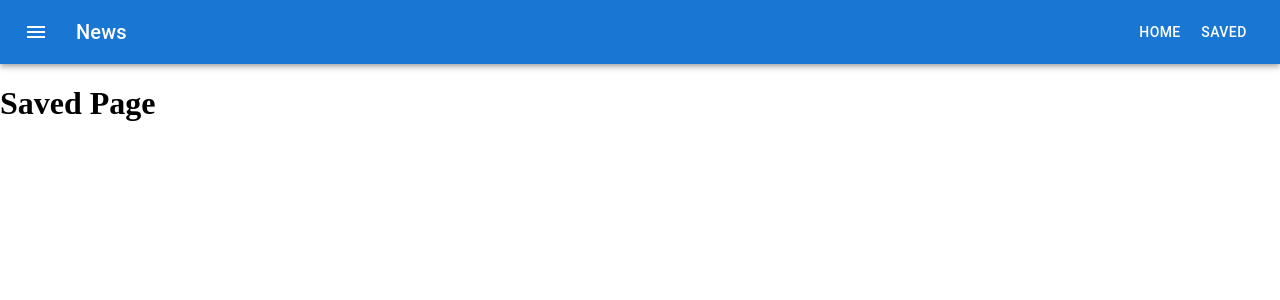
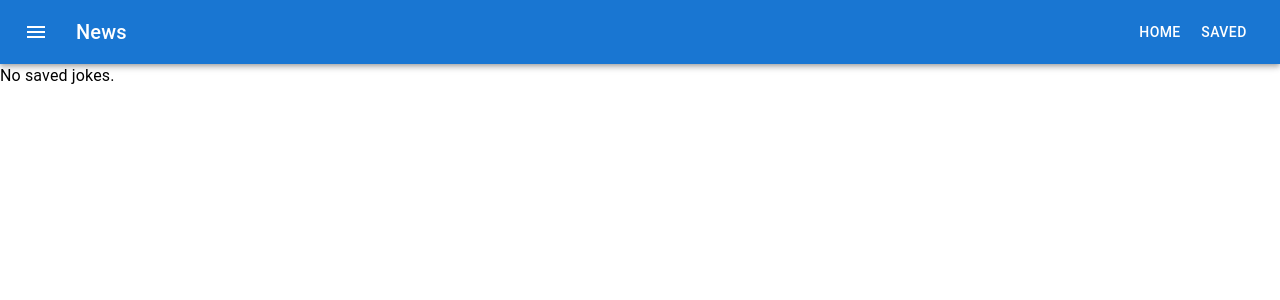
Before and after one commit to EskelinenElias/WebApps-Week11, a React (Vite) app: page /saved in a window 1280 px wide. Shown: the top 300 px of the page. Built offline with nearby package versions, Linux system fonts and the light colour scheme.

Commit message:
Task 4. Saved page functionality

```diff
--- a/src/App.tsx
+++ b/src/App.tsx
@@ -2,10 +2,11 @@ import { Suspense } from 'react';
 import Header from './components/Header';
 import { BrowserRouter, Route, Routes } from 'react-router-dom';
 import FrontPage from './components/FrontPage';
+import SavedPage from './components/SavedPage';
 import useJokes from './hooks/useJokes';
 
 function Router() {
-  const { saveJoke } = useJokes();
+  const { saveJoke, savedJokes } = useJokes();
   return (
     <div className="App">
       <BrowserRouter>
@@ -20,7 +21,7 @@ function Router() {
           { /* Saved page */}
           <Route path="/saved" element={
             <>
-              <h1>Saved Page</h1>
+              <SavedPage savedJokes={savedJokes}/>
             </>
           }/>
         </Routes>
--- a/src/components/FrontPage.tsx
+++ b/src/components/FrontPage.tsx
@@ -3,7 +3,8 @@ import Button from '@mui/material/Button';
 import Card from '@mui/material/Card';
 import CardContent from '@mui/material/CardContent';
 import Typography from '@mui/material/Typography';
-import { IJoke } from '../types/joke';
+import IJoke from '../types/joke';
+import JokeContent from './JokeContent';
 
 interface FrontPageProps {
     saveJoke?: (joke: IJoke) => void;
@@ -79,12 +80,8 @@ const FrontPage: React.FC<FrontPageProps> = ({ saveJoke }) => {
       {error && <Typography color="error">Error: {error}</Typography>}
       {joke && (
         <Card key={joke.id}>
+          <JokeContent setup={joke.setup} punchline={joke.punchline}/>
           <CardContent>
-            { /* Joke setup */ }
-            <Typography variant="h5" component="div">{joke.setup}</Typography>
-            { /* Joke punchline */ }
-            <Typography variant="h6">{joke.punchline}</Typography>
-            { /* Save joke button */}
             <Button variant="contained" onClick={handleSaveJoke}>Save Joke</Button>
           </CardContent>
         </Card>
--- /dev/null
+++ b/src/components/JokeContent.tsx
@@ -0,0 +1,18 @@
+import React from "react"
+import Typography from '@mui/material/Typography';
+import CardContent from '@mui/material/CardContent';
+
+interface JokeContentProps {
+  setup: string;
+  punchline: string;
+}
+const JokeContent: React.FC<JokeContentProps> = ({ setup, punchline }) => {
+  return (
+    <CardContent>
+      <Typography variant="h5" component="div">{setup}</Typography>
+      <Typography variant="h6">{punchline}</Typography>
+    </CardContent>
+  )
+}
+
+export default JokeContent;
--- /dev/null
+++ b/src/components/SavedPage.tsx
@@ -0,0 +1,26 @@
+import Card from '@mui/material/Card';
+import Typography from '@mui/material/Typography';
+import IJoke from '../types/joke';
+import JokeContent from './JokeContent';
+
+interface SavedPageProps {
+    savedJokes: IJoke[];
+}
+
+const SavedPage: React.FC<SavedPageProps> = ({ savedJokes }) => {
+  return (
+    <>
+      { savedJokes.length === 0 ? (
+        <Typography>No saved jokes.</Typography>
+      ) : (
+        savedJokes.map((joke) => (
+          <Card key={joke.id}>
+            <JokeContent setup={joke.setup} punchline={joke.punchline}/>
+          </Card>
+        )
+      )) }
+    </>
+  );
+};
+
+export default SavedPage;
--- a/src/hooks/useJokes.ts
+++ b/src/hooks/useJokes.ts
@@ -1,5 +1,5 @@
 import { useState } from 'react';
-import { IJoke } from '../types/joke';
+import IJoke from '../types/joke';
 
 const useJokes = () => {
   const [savedJokes, setSavedJokes] = useState<IJoke[]>([]);
--- a/src/types/joke.ts
+++ b/src/types/joke.ts
@@ -1,6 +1,8 @@
-export interface IJoke {
+interface IJoke {
   id: number;
   type: string;
   setup: string;
   punchline: string;
 }
+
+export default IJoke
```
